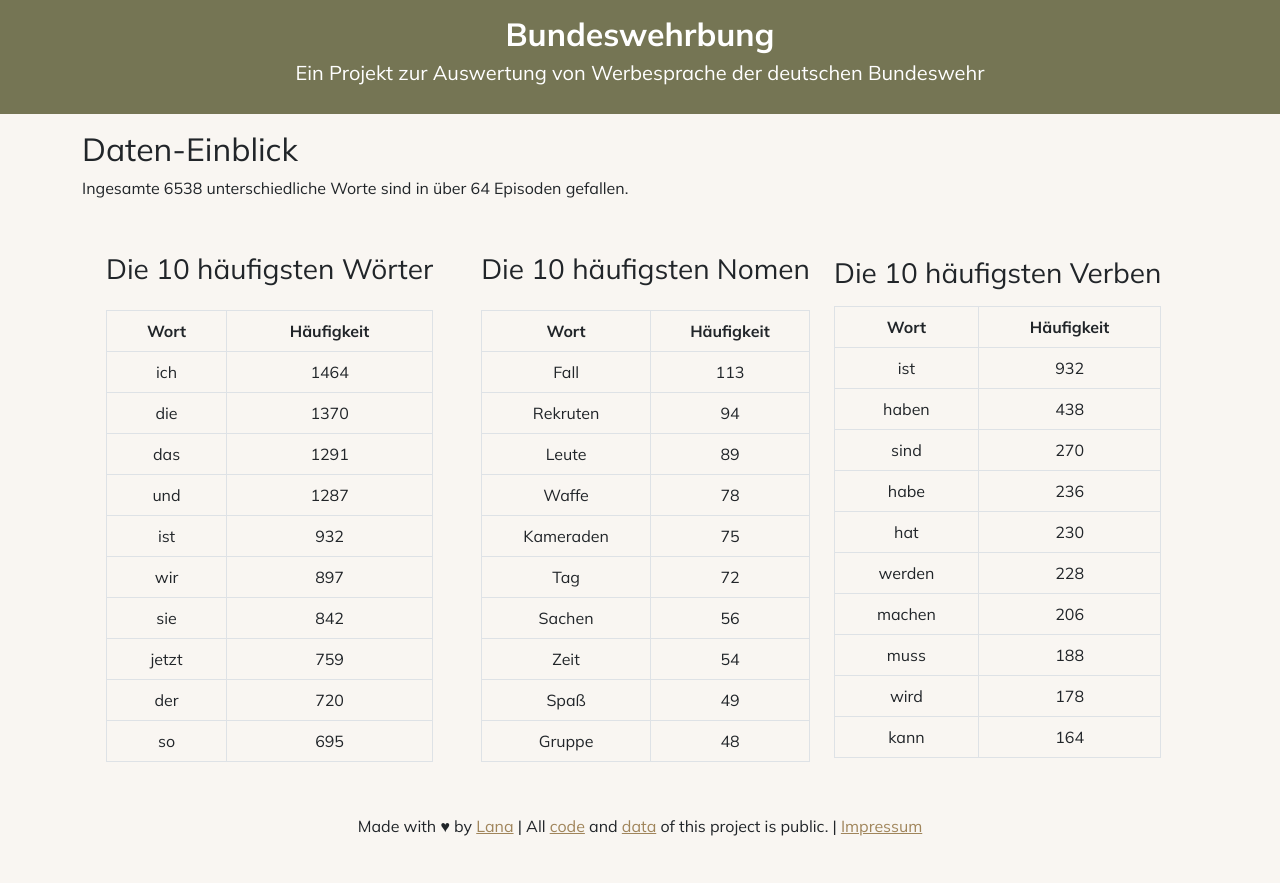
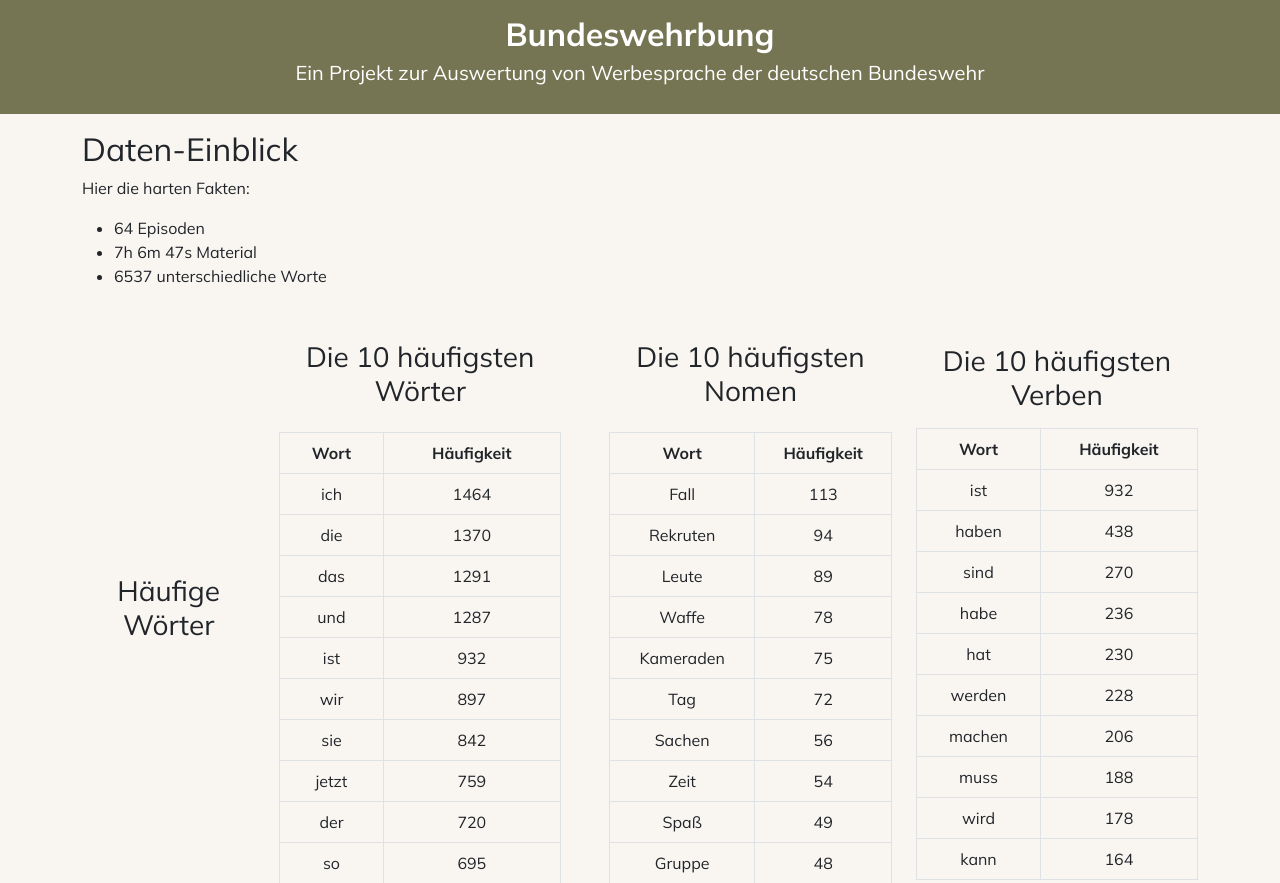
Before and after one commit to DasUnicorn/Bundeswehrbung, a Django app: page /data/ in a window 1280 px wide. Shown: the top 883 px of the page. Before the commit the page ends 836 px from the top, so only its background shows below. Run offline with Django 4.2, Linux system fonts and the light colour scheme; some libraries are stand-ins or nearby versions.

Commit message:
update data

```diff
--- a/templates/data.html
+++ b/templates/data.html
@@ -3,10 +3,16 @@
 {% block content %}
 	<div class="form-floating mb-3" style="text-align: left">
 		<h2>Daten-Einblick</h2>
-		<p>Ingesamte <span class="font-weight-bold">6538 unterschiedliche Worte</span> sind in über <span class="font-weight-bold">64 Episoden</span> gefallen.</p>
+		<p>Hier die harten Fakten:</p>
+		<ul>
+			<li>64 Episoden</li>
+			<li>7h 6m 47s Material</li>
+			<li>6537 unterschiedliche Worte</li>
+		</ul>
 	</div>
 
 	<div class="d-lg-flex align-items-center">
+		<h3>Häufige Wörter</h3>
 		<div class="px-4">
 			<h3 class="py-3 text-center">Die 10 häufigsten Wörter</h3>
 				<table class="table table-bordered">
```
